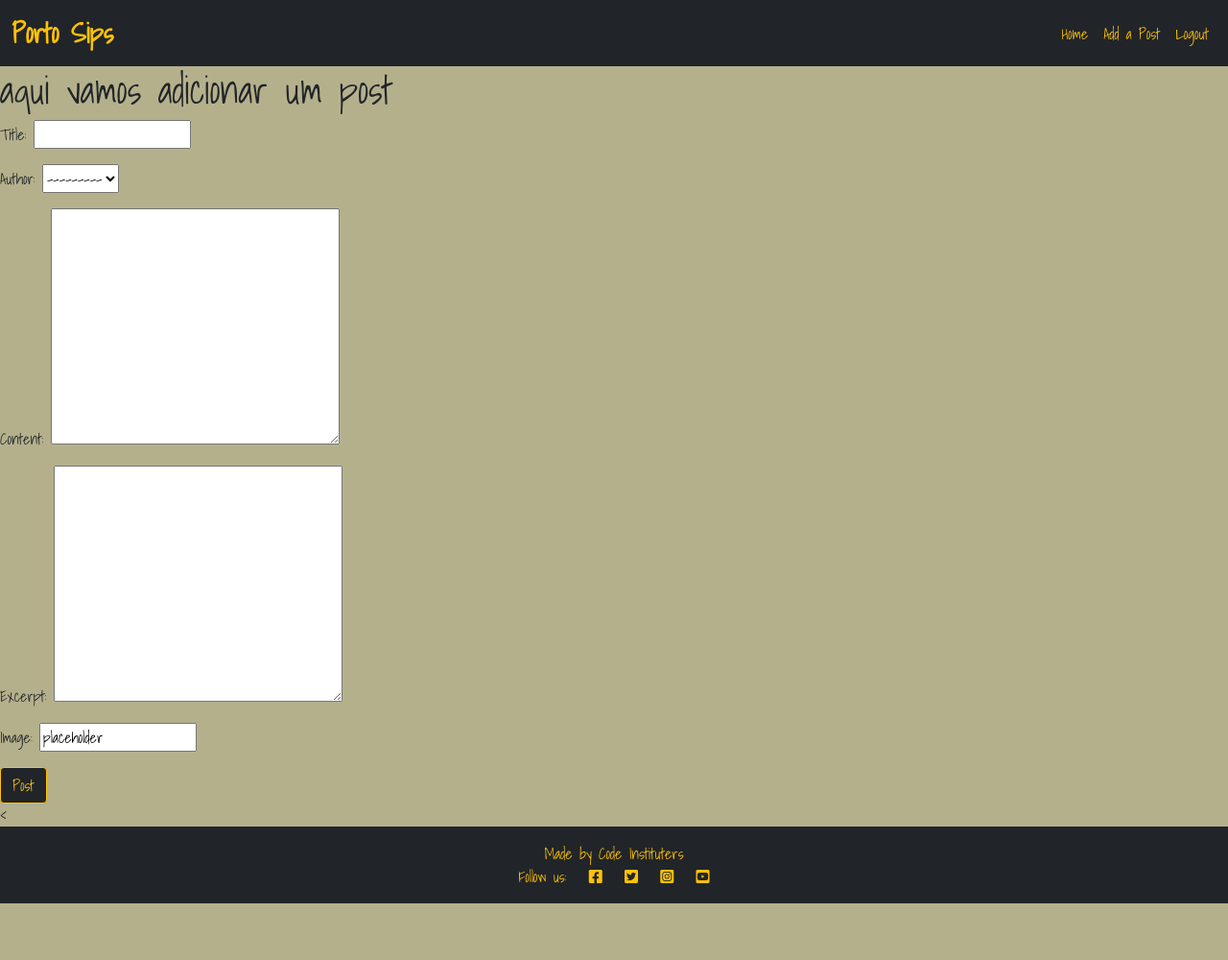
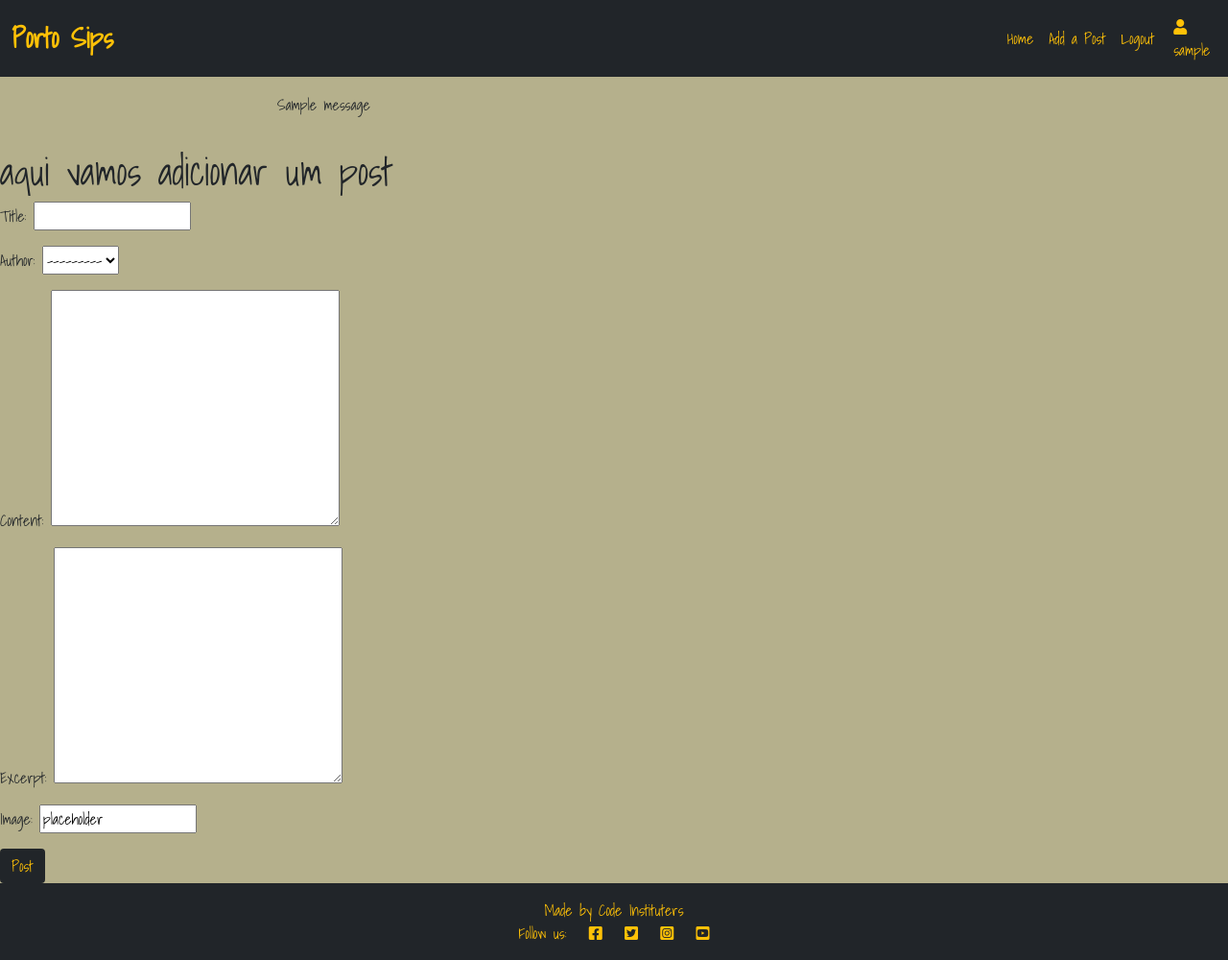
Before and after one commit to CVilares/Project4, a Django app: page /add_post/ in a window 1280 px wide. Shown: the whole page at 96% size. Before the commit the page ends 941 px from the top, so only its background shows below. Run offline with Django 3.2, Linux system fonts and the light colour scheme; a user stored in the database is signed in; tables that the repository leaves empty hold one stand-in row (values such as "Sample post"); one stand-in notice (Sample message) is shown; some libraries are stand-ins or nearby versions.

Commit message:
addingfinish seting up  views, urls, and template to addd posts

```diff
--- a/blog/models.py
+++ b/blog/models.py
@@ -1,6 +1,8 @@
 from django.db import models
 from django.contrib.auth.models import User
 from cloudinary.models import CloudinaryField
+from django.utils.text import slugify
+from django.urls import reverse
 
 # Create your models here.
 
@@ -28,6 +30,20 @@ class Post(models.Model):
     def __str__(self):
         return self.title
 
+    def save(self, *args, **kwargs):
+        if not self.slug:
+            self.slug = slugify(self.title)
+            print(self.slug)
+        return super().save(*args, **kwargs)
+
+    def get_absolute_url(self):
+        """
+        Returns successful post to related slug url
+        """
+        return reverse('post_detail', kwargs={'slug': self.slug})
+
+
+
     def number_of_likes(self):
         return self.likes.count()
 
--- a/blog/views.py
+++ b/blog/views.py
@@ -1,7 +1,12 @@
-from django.shortcuts import render, get_object_or_404
+from django.shortcuts import render, get_object_or_404, reverse, redirect
 from django.views import generic, View
 from django.views.generic.edit import CreateView
+from django.contrib.auth.mixins import LoginRequiredMixin
+from django.contrib.messages.views import SuccessMessageMixin
 from .models import Post
+from django.contrib import messages
+from django.http import HttpResponseRedirect, Http404
+from django.urls import reverse_lazy
 from .forms import CommentForm, PostForm
 
 
@@ -13,59 +18,60 @@ class PostList(generic.ListView):
 
 
 class PostDetail(View):
+    """
+    Displays a single post
+    """
 
     def get(self, request, slug, *args, **kwargs):
-        queryset = Post.objects.filter(status=1)
-        post = get_object_or_404(queryset, slug=slug)
-        comments = post.comments.filter(approved=True).order_by("-created_on")
+        post = get_object_or_404(Post, slug=slug)
+        if (post.status == 0) and (post.author != request.user):
+            raise Http404("Post not found.")
+        comments = post.comments.filter(approved=True).order_by('-created_on')
         liked = False
         if post.likes.filter(id=self.request.user.id).exists():
             liked = True
 
         return render(
             request,
-            "post_detail.html",
+            'post_detail.html',
             {
-                "post": post,
-                "comments": comments,
-                "commented": False,
-                "liked": liked,
-                "comment_form": CommentForm()
+                'post': post,
+                'comments': comments,
+                'commented': False,
+                'liked': liked,
+                'comment_form': CommentForm(),
             },
         )
 
     def post(self, request, slug, *args, **kwargs):
+        if request.user.is_authenticated:
+            queryset = Post.objects.filter(status=1)
+            post = get_object_or_404(queryset, slug=slug)
+            comment_form = CommentForm(data=request.POST)
+            if comment_form.is_valid():
+                comment = comment_form.save(commit=False)
+                comment.post = post
+                comment.name = request.user
+                comment.save()
+                messages.success(request, 'Comment added successfully!')
+            else:
+                comment_form = CommentForm()
+        return HttpResponseRedirect(reverse('post_detail', args=[slug]))
 
-        queryset = Post.objects.filter(status=1)
-        post = get_object_or_404(queryset, slug=slug)
-        comments = post.comments.filter(approved=True).order_by("-created_on")
-        liked = False
-        if post.likes.filter(id=self.request.user.id).exists():
-            liked = True
 
-        comment_form = CommentForm(data=request.POST)
-        if comment_form.is_valid():
-            comment_form.instance.email = request.user.email
-            comment_form.instance.name = request.user.username
-            comment = comment_form.save(commit=False)
-            comment.post = post
-            comment.save()
-        else:
-            comment_form = CommentForm()
+class AddPost(LoginRequiredMixin,
+              generic.CreateView):
+    """
+    To add a post and get a feddback message.
+    """
+    model = Post
+    template_name = 'add_post.html'
+    form_class = PostForm
+    success_message = 'Post added and waiting for approval!'
 
-        return render(
-            request,
-            "post_detail.html",
-            {
-                "post": post,
-                "comments": comments,
-                "commented": True,
-                "comment_form": comment_form,
-                "liked": liked
-            },
-        )
-
-class AddPost(CreateView):
-    model = Post
-    template_name = "add_post.html"
-    form_class = PostForm
+    def form_valid(self, form):
+        if self.request.POST.get('status'):
+            form.instance.status = int(self.request.POST.get('status'))
+        form.instance.author = self.request.user
+        messages.info(self.request, "Post added and waiting for approval")
+        return super().form_valid(form)
--- a/templates/account/signup.html
+++ b/templates/account/signup.html
@@ -16,7 +16,7 @@
 
       <p>
         {% blocktrans %}
-        Welcome back to Berlin Bestbeers! Do you already have an account? Then please
+        Welcome back to Porto Sips! Do you already have an account? Then please
         <a class="link" href="{{ login_url }}">sign in</a> instead.
         {% endblocktrans %}
       </p>
--- a/templates/add_post.html
+++ b/templates/add_post.html
@@ -1,12 +1,17 @@
 {% extends "base.html" %}
+
+
+{% load cloudinary %}
+
+{% load crispy_forms_tags %}
 
 {% block content %}
 
 <h1> aqui vamos adicionar um post</h1>
-<form method="POST">
+<form method="POST" enctype="multipart/form-data">
     {% csrf_token %}
     {{ form.as_p }}
-    <button class="btn btn-warning bg-dark text-warning">
+    <button class="btn btn-warning bg-dark text-warning border-0 ">
         Post
     </button>
 {%endblock%}
--- a/templates/base.html
+++ b/templates/base.html
@@ -19,13 +19,13 @@
         integrity="sha384-gtEjrD/SeCtmISkJkNUaaKMoLD0//ElJ19smozuHV6z3Iehds+3Ulb9Bn9Plx0x4" crossorigin="anonymous">
     </script>
     <link rel="stylesheet" href="{% static 'css/style.css' %}">
+    <script src="{% static 'script.js' %}"></script>
 
 </head>
 
 <body class="d-flex flex-column h-100 main-bg">
 
     <!-- Navigation -->
-
     <nav class="navbar navbar-expand-lg navbar-light bg-dark">
         <div class="container-fluid">
             <a class="navbar-brand" href="{% url 'home' %}">
@@ -35,10 +35,7 @@
                 aria-controls="navbarText" aria-expanded="false" aria-label="Toggle navigation">
                 <span class="navbar-toggler-icon bg-warning"></span>
             </button>
-
             <div class="collapse navbar-collapse" id="navbarText">
-
-
                 <ul class="navbar-nav ms-auto mb-2 mb-lg-0">
                     <li class="nav-item">
                         <a class="nav-link active text-warning" aria-current="page" href="{% url 'home' %}">Home</a>
@@ -61,10 +58,25 @@
                 </ul>
             </div>
         </div>
+        {% if user.is_authenticated %}
+        <span class="navbar-text text-warning">
+            <i class="fas fa-user"></i> {{ user.username }}
+        </span>
+        {% endif %}
     </nav>
 
-
-
+    <!-- Flash Messages -->
+    <div class="container">
+        <div class="row">
+            <div class="col-md-8 offset-md-2">
+                {% for message in messages %}
+                <div class="alert {{ message.tags }} alert-dismissible fade show" id="msg" role="alert">
+                    {{ message | safe }}
+                </div>
+                {% endfor %}
+            </div>
+        </div>
+    </div>
 
     <main class="flex-shrink-0 main-bg">
         {% block content %}
@@ -73,7 +85,7 @@
     </main>
 
     <!-- Footer -->
-    <<footer class="footer mt-auto py-3 bg-dark text-warning">
+    <footer class="footer mt-auto py-3 bg-dark text-warning">
         <div class="container">
             <p class="m-0 text-center">Made by Code Instituters</p>
             <p class="m-0 text-center">Follow us:
--- a/templates/post_detail.html
+++ b/templates/post_detail.html
@@ -90,7 +90,7 @@
                 <form method="post" style="margin-top: 1.3em;">
                     {{ comment_form | crispy }}
                     {% csrf_token %}
-                    <button type="submit" class="btn btn-signup btn-lg">Submit</button>
+                    <button type="submit" class="btn btn-signup btn-lg bg-dark text-warning">Submit</button>
                 </form>
                 {% endif %}
                 {% endif %}
```
Also changed, not shown: static/js/script.js (added, +10 -0 lines).
